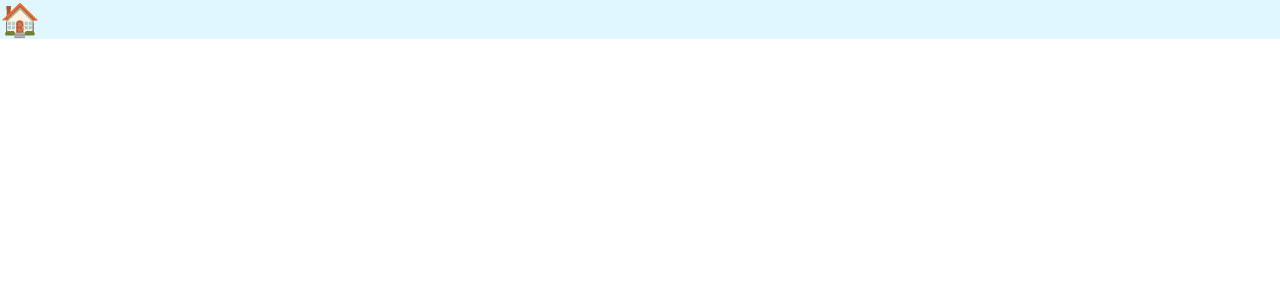
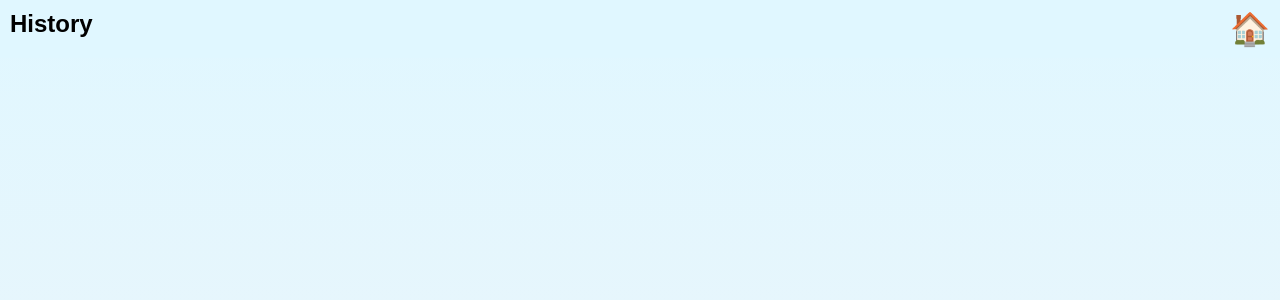
Before and after one commit to bavllymagid/Diet-Tracker, a React (Create React App) app: page /history in a window 1280 px wide. Shown: the top 300 px of the page. Built offline with nearby package versions, Linux system fonts and the light colour scheme.

Commit message:
[FINISHED] history page

```diff
--- a/src/components/HistoryPage.css
+++ b/src/components/HistoryPage.css
@@ -0,0 +1,42 @@
+.history-page{
+    display: flex;
+    flex-direction: column;
+    font-family: Arial, sans-serif;
+    background: linear-gradient(to top, #f0f4f8, #e0f7ff);
+    height: 100vh;
+}
+
+header {
+    display: flex;
+    flex-direction: row;
+    justify-content: space-between;
+    width: 100%;
+    background: #e0f7ff;
+    margin-bottom: 20px;
+}
+
+.history-title{
+    padding: 10px;
+    font-size: 1.5em;
+    font-weight: bold;
+}
+
+.home-icon {
+    padding: 10px;
+    font-size: 2em;
+}
+
+ul{
+    list-style: none;
+    padding: 0 1rem;
+    margin: 0;
+}
+
+ul li {
+    list-style: none;
+    padding: 10px;
+    border-bottom: 1px solid #ccc;
+    display: flex;
+    justify-content: space-between;
+    align-items: center;
+}
--- a/src/components/HistoryPage.js
+++ b/src/components/HistoryPage.js
@@ -14,6 +14,7 @@ const HistoryPage = () => {
     return (
         <div className="history-page">
             <header>
+                <span className='history-title'>History</span>
                 <div className="home-icon" onClick={()=>{
                     window.location.href = './';
                 }}>🏠</div>
--- a/src/components/items/MealTimeItem.js
+++ b/src/components/items/MealTimeItem.js
@@ -3,7 +3,7 @@ import './MealTimeItem.css';
 import { toast } from 'react-toastify';
 import 'react-toastify/dist/ReactToastify.css';
 import '../utils/DataStorage';
-import { getLocalData, setLocalData } from '../utils/DataStorage';
+import { getLocalData, setLocalData, saveCaloriesHistory} from '../utils/DataStorage';
 
 const MealTimeItem = ({timeName, onMealChange}) => {
     const [mealList, setMealList] = useState({});
@@ -47,6 +47,7 @@ const MealTimeItem = ({timeName, onMealChange}) => {
         const uniqueKey = generateKey();
         setLocalData(uniqueKey, updatedMealList);
         toast.success("Meal Added Successfully!");
+        saveCaloriesHistory(uniqueKey);
     };
 
     return (
--- a/src/components/utils/DataStorage.js
+++ b/src/components/utils/DataStorage.js
@@ -20,19 +20,18 @@ const sumAllCalories = (date) => {
     return sum;
 }
 
-const saveCaloriesHistory = (date, id) => {
-    // get all caloris sum and save it local storage with the date as key
-    const sum = sumAllCalories(date);
-    setLocalData(date, sum);
-    // get the data from local storage as map and save it to the local storage with id history
+const saveCaloriesHistory = () => {
+    let date = new Date().toISOString().split('T')[0];
+    let sum = sumAllCalories(date);
+    console.log('Sum:', sum);
     const history = getLocalData('history');
     if (history === null) {
         setLocalData('history', { [date]: sum });
     }
     else{
-        history[date] += sum;
+        history[date] = sum;
         setLocalData('history', history);
     }
 }
 
-export { getLocalData, setLocalData, sumAllCalories };
+export { getLocalData, setLocalData, sumAllCalories, saveCaloriesHistory };
```
